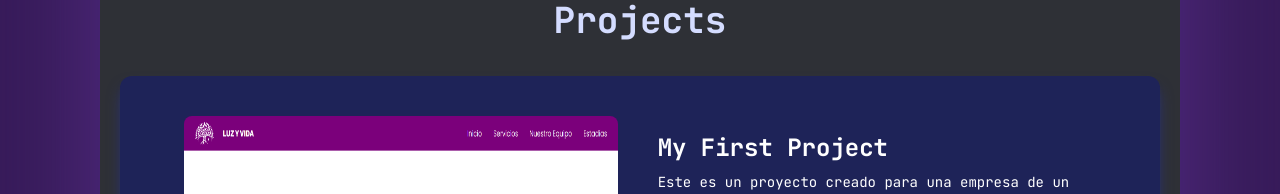
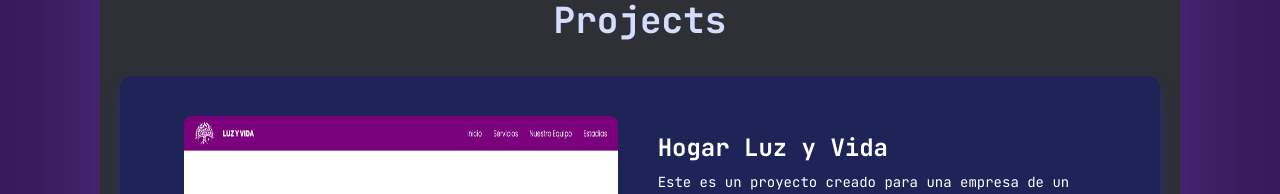
Before and after one commit to sofowest/portfolio, a React (Vite) app: page / in a window 1280 px wide. Shown: the part 1880-2074 px from the top of the page. Built offline with nearby package versions, Linux system fonts and the light colour scheme.

Commit message:
Update Home.jsx

```diff
--- a/src/pages/Home.jsx
+++ b/src/pages/Home.jsx
@@ -90,7 +90,7 @@ function Home({ onFlickerBg, setIsNameFlicker }) {
 
       <article className="h-[130vh] p-5 flex flex-col mt-10 gap-7 items-center justify-center">
         <h2 className="text-4xl font-bold text-center">Projects</h2>
-        <Project title="My First Project" description="Este es un proyecto creado para una empresa de un residencial para adultos." imageUrl="./imgs/project-luzyvida.png"/>
+        <Project title="Hogar Luz y Vida" description="Este es un proyecto creado para una empresa de un residencial para adultos." imageUrl="./imgs/project-luzyvida.png"/>
         <p className="text-lg">Lorem ipsum dolor, sit amet consectetur adipisicing elit. Perspiciatis possimus minima laborum eveniet atque dolor quia inventore minus ducimus ipsam blanditiis, doloribus veritatis explicabo commodi eaque corrupti in. Officiis, aliquid.</p>
       </article>
     </div>
```
